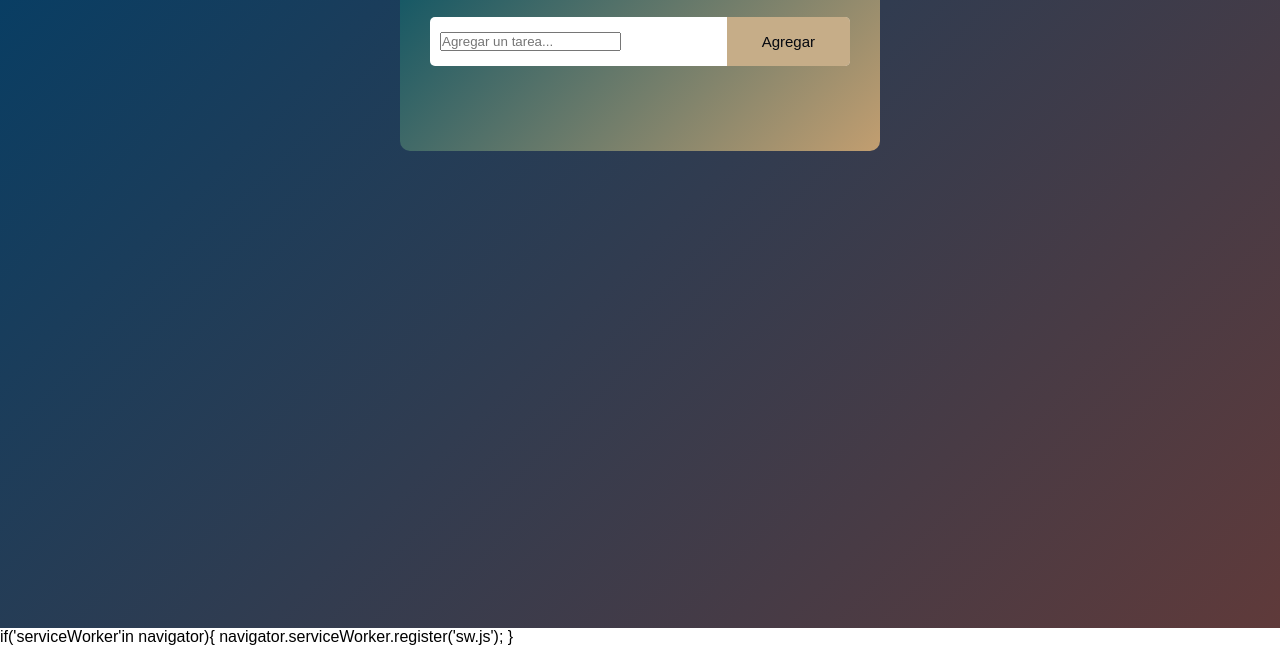
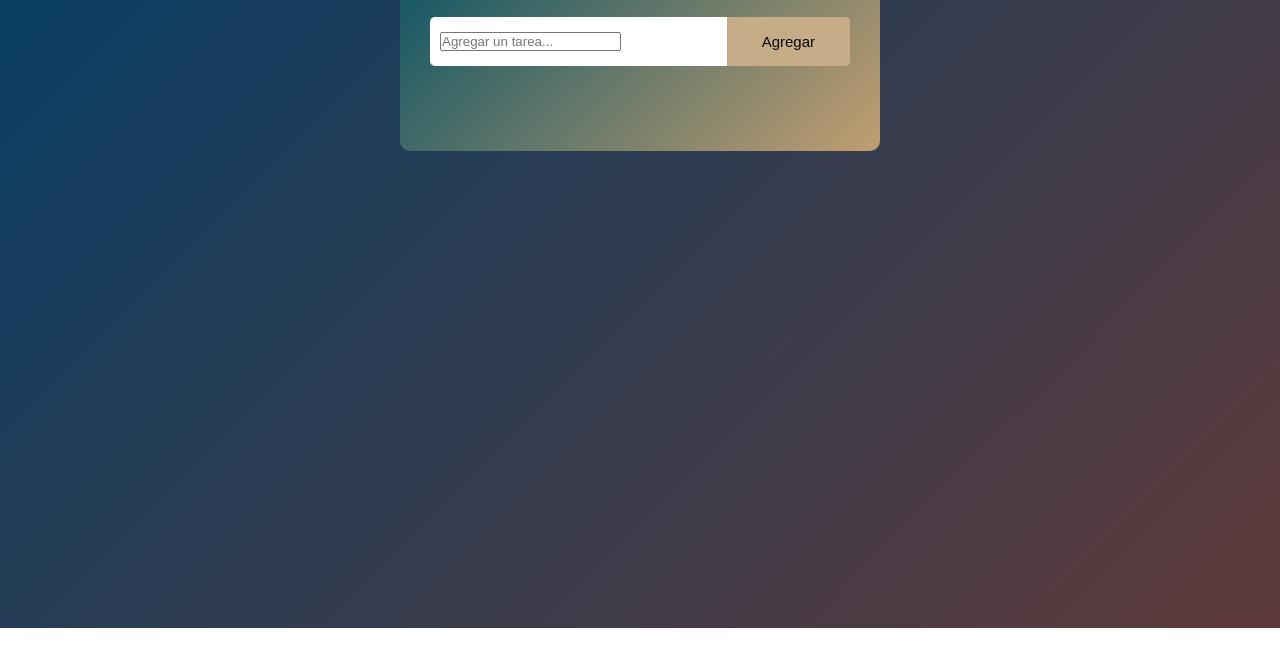
Before and after one commit to dylzregaladonovela-svg/Lista-de-tareas, a plain HTML site: page index.html in a window 1280 px wide. Shown: the part 172-818 px from the top of the page. Drawn offline with Linux system fonts and the light colour scheme.

Commit message:
Update index.html

```diff
--- a/index.html
+++ b/index.html
@@ -20,10 +20,10 @@
     </div>
    </div>
    <script src="script.js"></script>
-    <Scrip>
+    <script>
         if('serviceWorker'in navigator){
         navigator.serviceWorker.register('sw.js');
         }
-    </Scrip>
+    </script>
 </body>
 </html>
```
